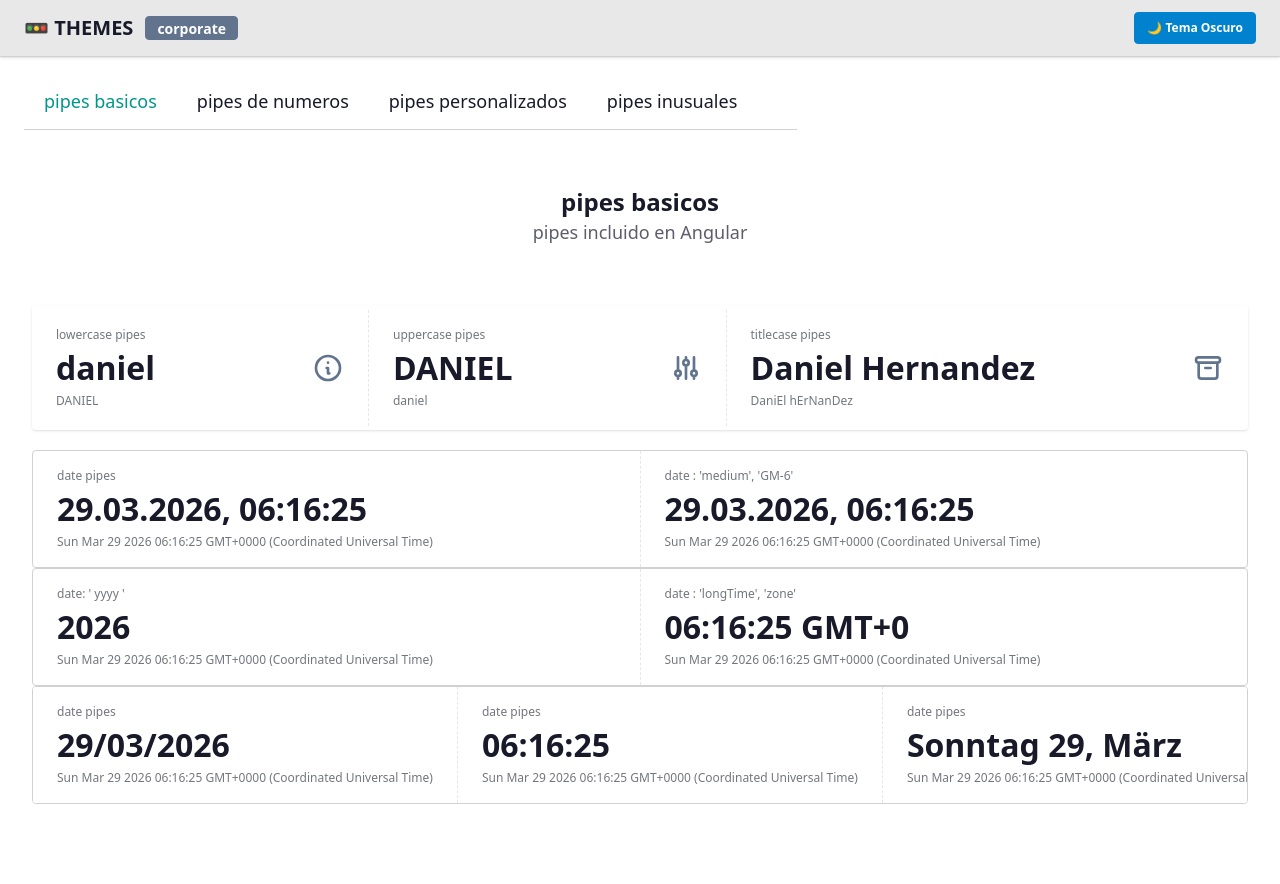
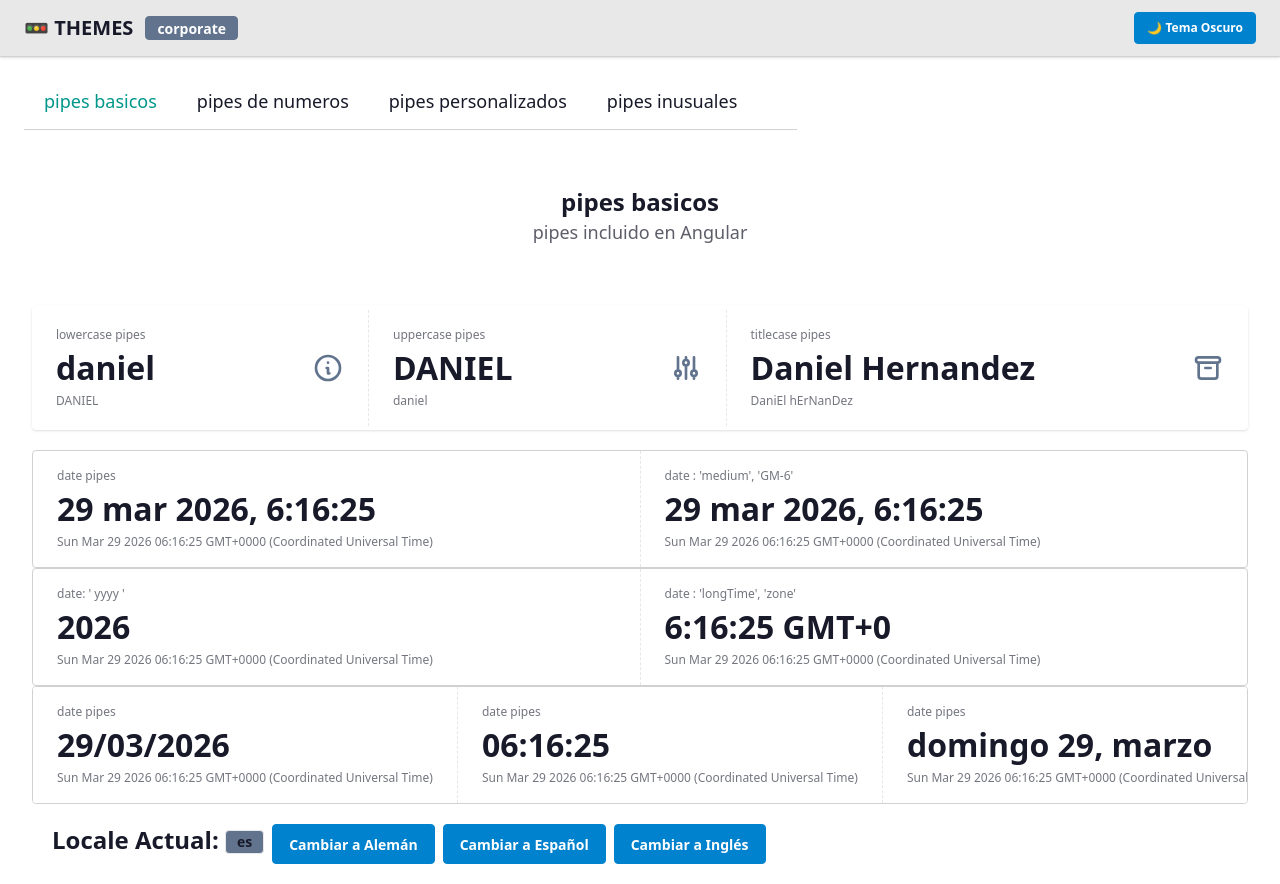
Before and after one commit to Daniel-Hernandez2209/pipes-app, an Angular app: page /basic in a window 1280 px wide. Before the commit the page ends 804 px from the top, so only its background shows below. Built offline with nearby package versions, Linux system fonts and the light colour scheme.

Commit message:
se implementa la los idiomas de ingles,aleman,y español con pipes de angular

```diff
--- a/src/app/app.config.ts
+++ b/src/app/app.config.ts
@@ -2,12 +2,15 @@ import { ApplicationConfig, LOCALE_ID, provideBrowserGlobalErrorListeners } from
 import { provideRouter } from '@angular/router';
 
 import { routes } from './app.routes';
-import localeAleman from '@angular/common/locales/de-AT';
-import localeEs from '@angular/common/locales/es-PR';
+import { LocalService } from './service/local.service';
+import localeAleman from '@angular/common/locales/de';
+import localeEs from '@angular/common/locales/es';
+import localeEn from '@angular/common/locales/en';
 import { registerLocaleData } from '@angular/common';
 
 registerLocaleData(localeEs, 'es');
-registerLocaleData(localeAleman, 'de-AT');
+registerLocaleData(localeAleman, 'de');
+registerLocaleData(localeEn, 'en');
 
 export const appConfig: ApplicationConfig = {
   providers: [
@@ -16,7 +19,9 @@ export const appConfig: ApplicationConfig = {
 
     {
       provide: LOCALE_ID,
-      useValue: 'de-AT',
+      // useValue: 'de',
+      deps: [LocalService],
+      useFactory: (localService: LocalService) => localService.getLocale,
     },
   ],
 };
--- a/src/app/pages/basic-page/basic-page.html
+++ b/src/app/pages/basic-page/basic-page.html
@@ -111,4 +111,13 @@
       <div class="stat-desc">{{ customDate() }}</div>
     </div>
   </div>
+  <div class="flex flex-row gap-2 m-5">
+    <h1 class="text-2xl font-bold">
+      Locale Actual:
+      <span class="badge bg-secondary">{{ currentLocale() }}</span>
+    </h1>
+    <button (click)="changeLocales('de')" class="btn btn-primary">Cambiar a Alemán</button>
+    <button (click)="changeLocales('es')" class="btn btn-primary">Cambiar a Español</button>
+    <button (click)="changeLocales('en')" class="btn btn-primary">Cambiar a Inglés</button>
+  </div>
 </section>
--- a/src/app/pages/basic-page/basic-page.ts
+++ b/src/app/pages/basic-page/basic-page.ts
@@ -1,5 +1,6 @@
 import { DatePipe, LowerCasePipe, TitleCasePipe, UpperCasePipe } from '@angular/common';
-import { Component, effect, signal } from '@angular/core';
+import { Component, effect, inject, LOCALE_ID, signal } from '@angular/core';
+import { availibleLocales, LocalService } from '../../service/local.service';
 
 @Component({
   selector: 'app-basic-page',
@@ -7,6 +8,8 @@ import { Component, effect, signal } from '@angular/core';
   templateUrl: './basic-page.html',
 })
 export default class BasicPage {
+  localeService = inject(LocalService);
+  currentLocale = signal(inject(LOCALE_ID));
   uppercase = signal('DANIEL');
   lowercase = signal('daniel');
   fullname = signal('DaniEl hErNanDez');
@@ -21,4 +24,8 @@ export default class BasicPage {
 
     clearIntervalo(() => clearInterval(interval));
   });
+
+  changeLocales(locale: availibleLocales) {
+    this.localeService.changeLocale(locale);
+  }
 }
--- /dev/null
+++ b/src/app/service/local.service.ts
@@ -0,0 +1,28 @@
+import { Injectable, signal } from '@angular/core';
+
+export type availibleLocales = 'de' | 'es' | 'en';
+
+@Injectable({ providedIn: 'root' })
+export class LocalService {
+  private currentLocale = signal<availibleLocales>('es');
+  constructor() {
+    const savedLocale = localStorage.getItem('locale') as availibleLocales;
+    // Validar que el locale guardado sea válido, si no, usar 'es'
+    if (savedLocale === 'de' || savedLocale === 'es' || savedLocale === 'en') {
+      this.currentLocale.set(savedLocale);
+    } else {
+      localStorage.removeItem('locale');
+      this.currentLocale.set('es');
+    }
+  }
+
+  get getLocale() {
+    return this.currentLocale();
+  }
+
+  changeLocale(locale: availibleLocales) {
+    localStorage.setItem('locale', locale);
+    this.currentLocale.set(locale);
+    window.location.reload();
+  }
+}
```
